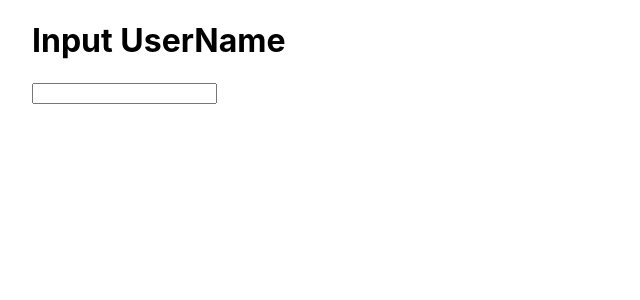
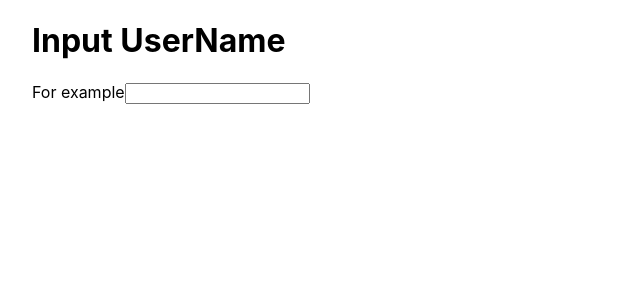
Before and after one commit to armyan23/admin-client, a Next.js app: page / in a window 1280 px wide. Shown: the top 300 px of the page, without its empty margins (0-640 px from the left). Built offline with nearby package versions, Linux system fonts and the light colour scheme.

Commit message:
For test (#1)

```diff
--- a/pages/index.tsx
+++ b/pages/index.tsx
@@ -44,6 +44,7 @@ const Home: NextPage = () => {
         <link rel="icon" href="/favicon.ico" />
       </Head>
       <h1>Input UserName</h1>
+      For example
       <input type="text" value={userId} onChange={(e) => change(e)} />
       {userId}
       {/* <button onClick={searchUser}>search user id</button> */}
```
